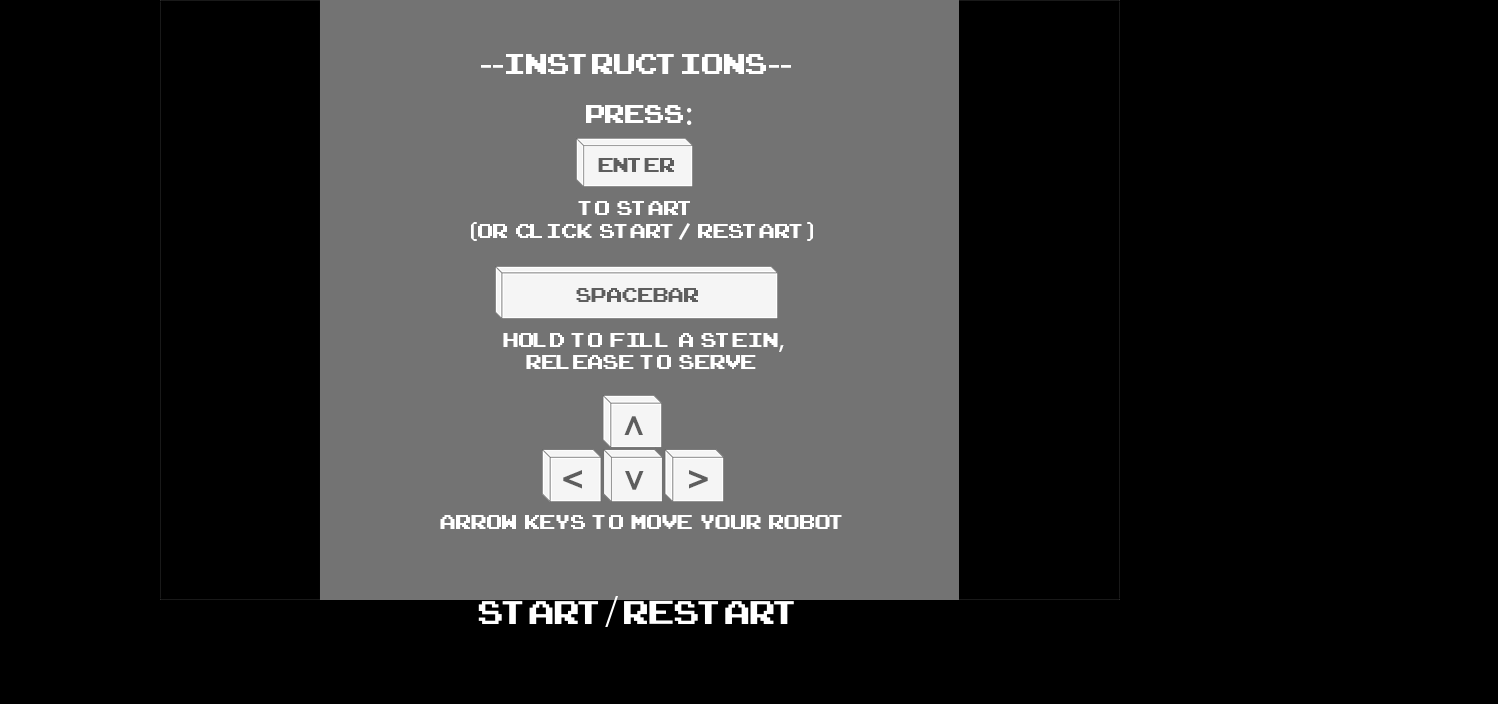
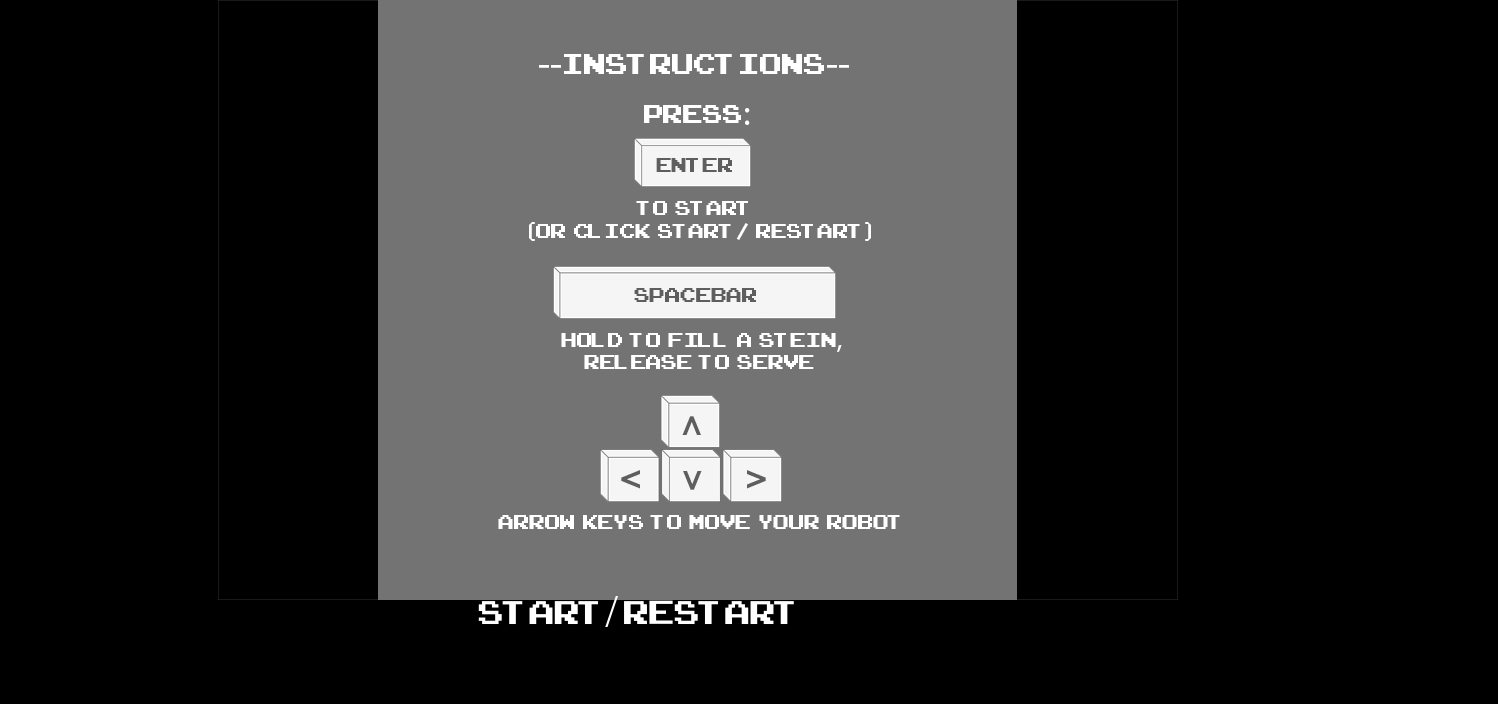
Before and after one commit to justinkizer/Robo-Tapper, a website built with webpack: page index.html in a window 1280 px wide. Shown: the part 96-800 px from the top of the page, 1498 px wide, since content can reach past the window. Built offline with nearby package versions, Linux system fonts and the light colour scheme.

Commit message:
Modify CSS for Safari compatability

```diff
--- a/index.html
+++ b/index.html
@@ -3,7 +3,7 @@
   <head>
     <meta charset="utf-8">
     <title>Robo-Tapper</title>
-    <link rel="stylesheet" href="lib/robo_tapper_style.css"/>
+    <link rel="stylesheet" href="robo_tapper_style.css"/>
     <script src="https://code.createjs.com/createjs-2015.11.26.min.js"></script>
     <script src="lib/bundle.js"></script>
   </head>
--- a/lib/robo_tapper_style.css
+++ b/robo_tapper_style.css
@@ -4,18 +4,13 @@ body {
 
 .canvas-container {
   width: 100%;
-  max-height: 100vh;
-  height: 0px;
-  /*min-height: 600px;*/
-  display: flex;
-  justify-content: center;
-  align-content: center;
+  position: absolute;
+  left: 17%;
+  top: 12%;
 }
 
 .header-container {
   width: 100%;
-  max-height: 100vh;
-  min-height: 600px;
   display: flex;
   justify-content: center;
   align-content: center;
@@ -26,7 +21,7 @@ h1 {
   left: 40%;
   color: white;
   font-size: 46px;
-  font-family: '../assets/ARCADECLASSIC.TTF';
+  font-family: 'assets/ARCADECLASSIC.TTF';
   padding: 0;
   margin: 0;
 }
@@ -34,7 +29,7 @@ h1 {
 .robo-tapper-canvas {
   position: absolute;
   top: 12%;
-  background-image: url("../assets/instructions.png");
+  background-image: url("assets/instructions.png");
   background-size: cover;
   min-height: 600px;
 }
@@ -44,7 +39,6 @@ h1 {
   left: 0%;
   position: absolute;
   width: 100%;
-  max-height: 100vh;
   height: 0px;
   display: flex;
   justify-content: center;
@@ -52,13 +46,13 @@ h1 {
 }
 
 button {
-  height: 30px;
+  height: 50px;
   background-color: transparent;
   border: none;
   outline: none;
   color: white;
   font-size: 46px;
-  font-family: '../assets/ARCADECLASSIC.TTF';
+  font-family: 'assets/ARCADECLASSIC.TTF';
 }
 
 button:hover {
@@ -66,13 +60,13 @@ button:hover {
 }
 
 @font-face {
-  font-family: '../assets/ARCADECLASSIC.TTF';
-    src: url('../assets/ARCADECLASSIC.TTF'); /* IE9 Compat Modes */
-    src: url('../assets/ARCADECLASSIC.TTF?#iefix') format('embedded-opentype'), /* IE6-IE8 */
-    url('../assets/ARCADECLASSIC.TTF') format('woff2'), /* Super Modern Browsers */
-    url('../assets/ARCADECLASSIC.TTF') format('woff'), /* Pretty Modern Browsers */
-    url('../assets/ARCADECLASSIC.TTF')  format('truetype'), /* Safari, Android, iOS */
-    url('../assets/ARCADECLASSIC.TTF') format('svg'); /* Legacy iOS */
+  font-family: 'assets/ARCADECLASSIC.TTF';
+    src: url('assets/ARCADECLASSIC.TTF'); /* IE9 Compat Modes */
+    src: url('assets/ARCADECLASSIC.TTF?#iefix') format('embedded-opentype'), /* IE6-IE8 */
+    url('assets/ARCADECLASSIC.TTF') format('woff2'), /* Super Modern Browsers */
+    url('assets/ARCADECLASSIC.TTF') format('woff'), /* Pretty Modern Browsers */
+    url('assets/ARCADECLASSIC.TTF')  format('truetype'), /* Safari, Android, iOS */
+    url('assets/ARCADECLASSIC.TTF') format('svg'); /* Legacy iOS */
 }
 
 .nav-container {
@@ -80,8 +74,6 @@ button:hover {
   top: 8.5%;
   left: 0%;
   width: 100%;
-  max-height: 100vh;
-  min-height: 600px;
   display: flex;
   justify-content: center;
   align-content: center;
@@ -89,7 +81,6 @@ button:hover {
 
 nav {
   display: flex;
-  height: 30px;
   width: 600px;
   flex-direction: row;
   justify-content: space-between;
@@ -101,5 +92,5 @@ nav {
 nav > a {
   color: white;
   font-size: 16px;
-  font-family: '../assets/ARCADECLASSIC.TTF';
+  font-family: 'assets/ARCADECLASSIC.TTF';
 }
```
Also changed, not shown: Temp Art/background.png (renamed from assets/background.png).
